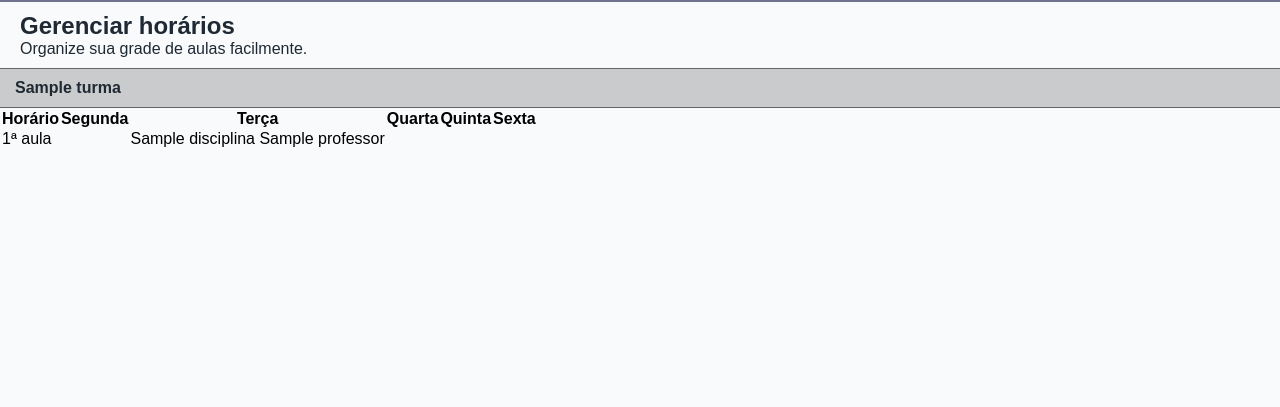
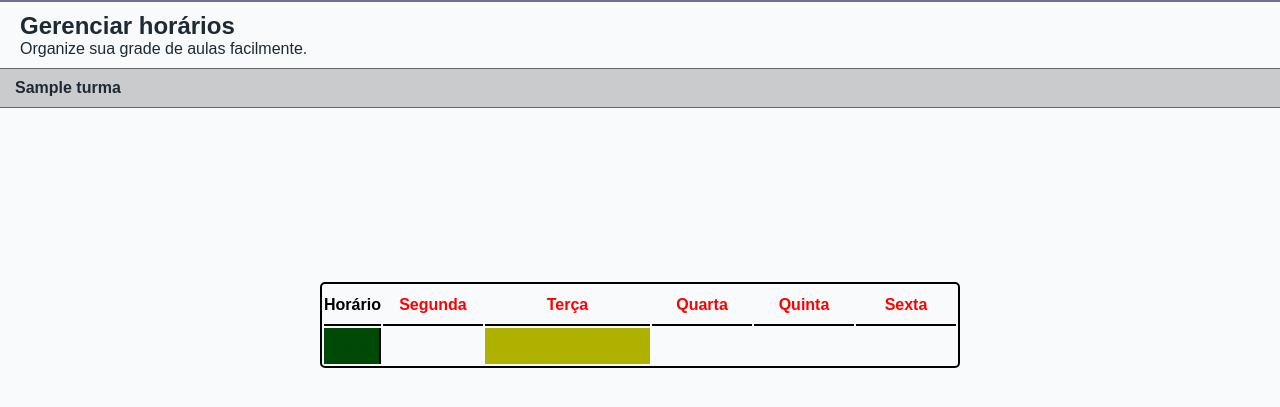
Before and after one commit to lsjv/TCC, a Django app: page /grade/1/ in a window 1280 px wide. Shown: the part 75-482 px from the top of the page. Run offline with Django 5.2, Linux system fonts and the light colour scheme; tables that the repository leaves empty hold one stand-in row (values such as "Sample post").

Commit message:
mechendo na tabela finalmente

```diff
--- a/TCC_BACKEND/core/templates/core/grade.html
+++ b/TCC_BACKEND/core/templates/core/grade.html
@@ -15,6 +15,12 @@
 
 </head>
 <body>
+
+    <header>
+        <nav>
+
+        </nav>
+    </header>
 
     <header>
         <div class="header">
@@ -41,22 +47,22 @@
     <div class="grade-wrap">
         <table class="grade">
             <tr>
-                <th>Horário</th>
+                <th class="time">Horário</th>
                 {% for dia in dias %}
-                    <th>{{ dia }}</th>
+                    <th class="teste-red">{{ dia }}</th>
                 {% endfor %}
             </tr>
 
             {% for linha in grade %}
             <tr>
-                <td class="slot-label">{{ forloop.counter }}ª aula</td>
+                <td class="teste-green">{{ forloop.counter }}ª aula</td>
 
                 {% for aula in linha %}
                 <td>
                     {% if aula %}
                         {% with disc=aula.turma_disciplina.disciplina.nome %}
                         {% with cor=cores_disciplina|get_item:disc %}
-                        <div class="aula-cell"
+                        <div class="teste-yellow"
                                 style="background:{{ cor.bg }};border-left-color:{{ cor.border }}">
                             <span class="disc" style="color:{{ cor.text }}">
                                 {{ disc }}
--- a/TCC_BACKEND/static/css/grade.css
+++ b/TCC_BACKEND/static/css/grade.css
@@ -1,6 +1,3 @@
-
-
-
 
 /*Estilizando cabeçalho*/
 .header {
@@ -71,3 +68,47 @@ a:hover {
     border-top: 1px solid rgba(0, 0, 0, 0.494);
     border-bottom: 1px solid rgba(0, 0, 0, 0.499);
 }
+
+/*Teste*/
+
+.teste-red {
+    min-width: 100px;
+    padding: 10px;
+    justify-content: space-between;
+    color: red;
+    border-bottom: 2px solid black;
+}
+
+.time {
+    border-bottom: 2px solid black;
+
+}
+
+
+.teste-green {
+    color: rgb(0, 73, 6);
+    background-color: rgb(0, 73, 6);
+    border-right: 2px solid black;
+
+}
+
+/* achei oque eu queria*/
+.teste-yellow {
+    color: rgb(174, 177, 0);
+    background-color:rgb(174, 177, 0);
+}
+
+
+/*Arrumando a tabela*/
+
+.grade-wrap {
+    display: flex;
+    position: absolute;
+    top: 50%;
+    left: 50%;
+    transform: translate(-50%, -50%);
+    justify-content: center;
+    align-items: center;
+    border: solid 2px black;
+    border-radius: 5px;
+}
```
Also changed, not shown: TCC_BACKEND/static/imgs/Logo-sem-fundo - Copia.png (added).
